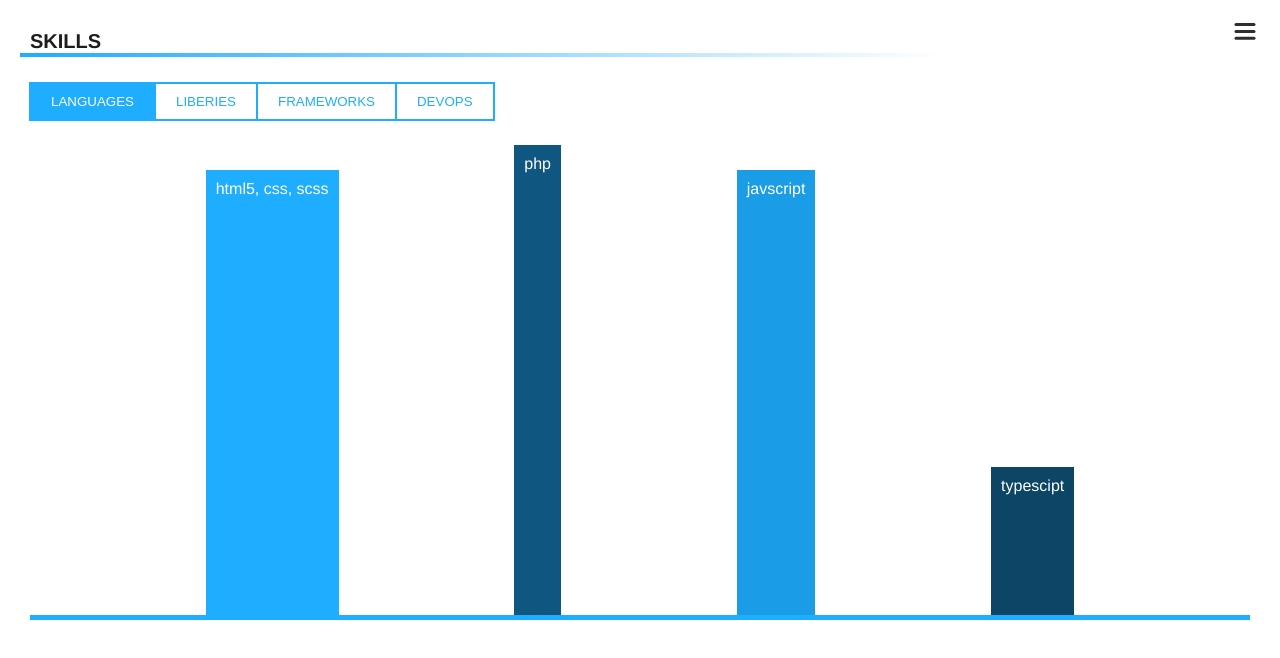
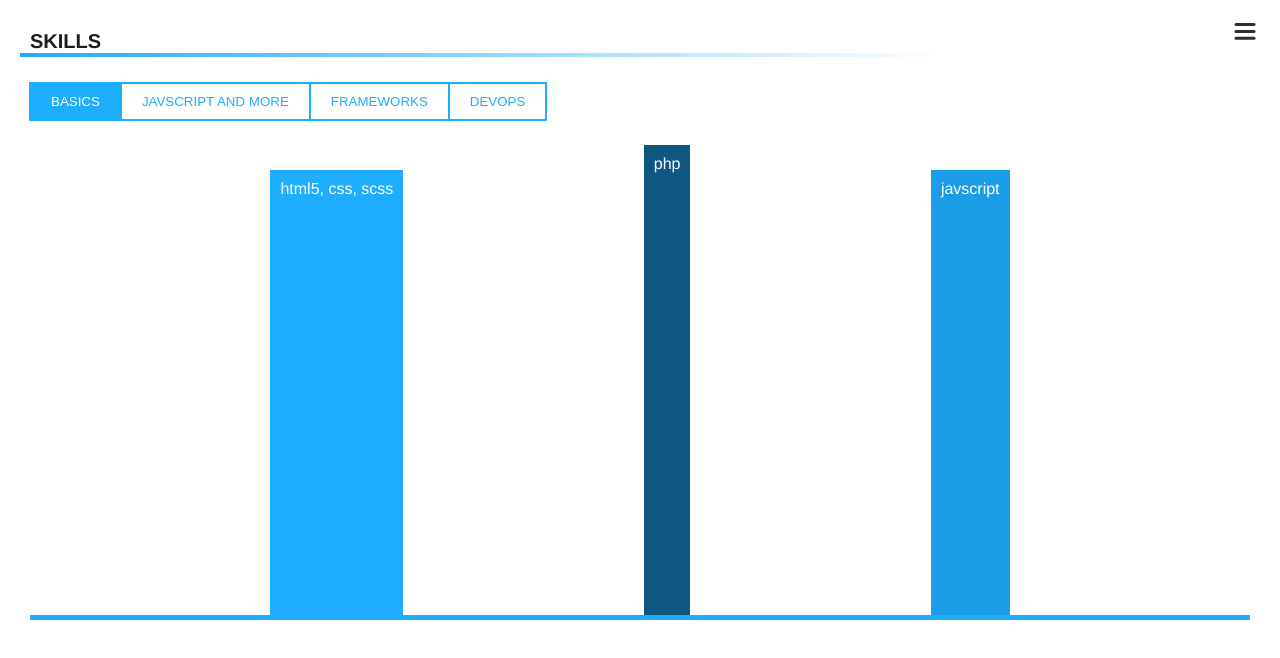
Before and after one commit to captain-fatbeard/personal-website, a Next.js app: page /skills in a window 1280 px wide. Shown: the top 658 px of the page. Built offline with nearby package versions, Linux system fonts and the light colour scheme.

Commit message:
adjusted skills

```diff
--- a/pages/skills.tsx
+++ b/pages/skills.tsx
@@ -13,34 +13,35 @@ const Skills: NextPage = () => {
         level: number
     }
 
-    const languages: Skillset[] = [
+    const basics: Skillset[] = [
         {title: 'html5, css, scss', level: 90},
         {title: 'php', level: 95},
         {title: 'javscript', level: 90},
-        {title: 'typescipt', level: 30},
 	]
 
-    const liberies: Skillset[] = [
+    const javscript: Skillset[] = [
+        {title: 'typescipt', level: 30},
         {title: 'jQuery', level: 90},
         {title: 'react', level: 90},
         {title: 'vue', level: 70},
+        {title: 'nodeJS', level: 80},
 	]
 
     const frameworks: Skillset[] = [
+        {title: 'nextjs', level: 80},
+        {title: 'fastify', level: 50},
+        {title: 'express', level: 70},
         {title: 'laravel', level: 90},
-        {title: 'nextjs', level: 80},
-        {title: 'express', level: 70},
 	]
 
     const devops: Skillset[] = [
-        {title: 'nodeJS', level: 80},
         {title: 'docker', level: 80},
         {title: 'kubernetes', level: 70},
         {title: 'gcp', level: 65},
         {title: 'aws', level: 40},
 	]
 
-    const [activeSkillset, setActiveSkillset] = useState<Array<Skillset>>(languages)
+    const [activeSkillset, setActiveSkillset] = useState<Array<Skillset>>(basics)
 
     return <>
 		<Head>
@@ -52,8 +53,8 @@ const Skills: NextPage = () => {
 		<div className={styles.container}>
 			<UnderlinedTitle title="Skills"/>
 
-            <button className={`${styles.button} ${activeSkillset[0].title === languages[0].title && styles.active}`} onClick={() => setActiveSkillset(languages)}>languages</button>
-            <button className={`${styles.button} ${activeSkillset[0].title === liberies[0].title && styles.active}`} onClick={() => setActiveSkillset(liberies)}>liberies</button>
+            <button className={`${styles.button} ${activeSkillset[0].title === basics[0].title && styles.active}`} onClick={() => setActiveSkillset(basics)}>basics</button>
+            <button className={`${styles.button} ${activeSkillset[0].title === javscript[0].title && styles.active}`} onClick={() => setActiveSkillset(javscript)}>javscript and more</button>
             <button className={`${styles.button} ${activeSkillset[0].title === frameworks[0].title && styles.active}`} onClick={() => setActiveSkillset(frameworks)}>frameworks</button>
             <button className={`${styles.button} ${activeSkillset[0].title === devops[0].title && styles.active}`} onClick={() => setActiveSkillset(devops)}>devops</button>
 
```
